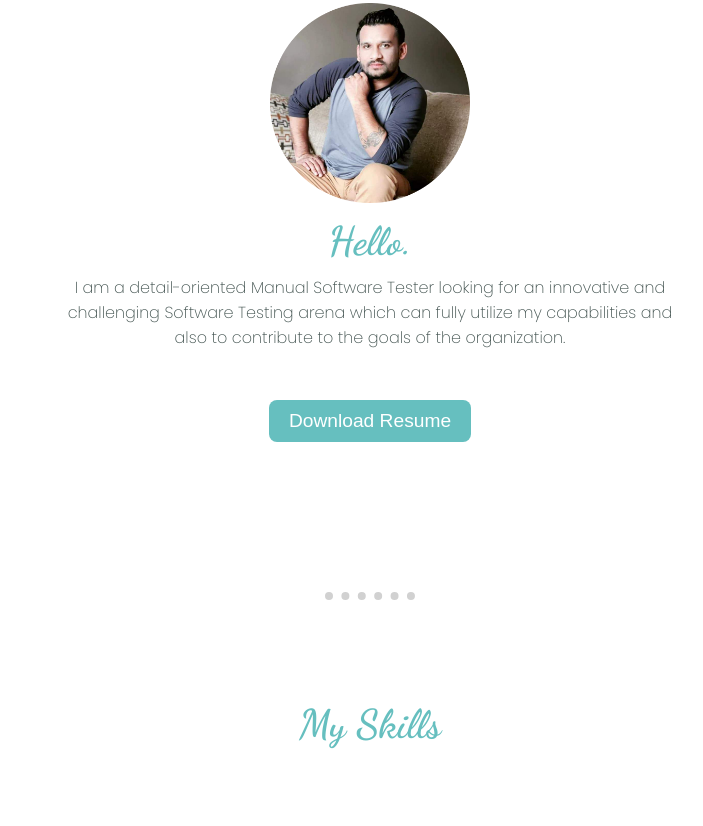
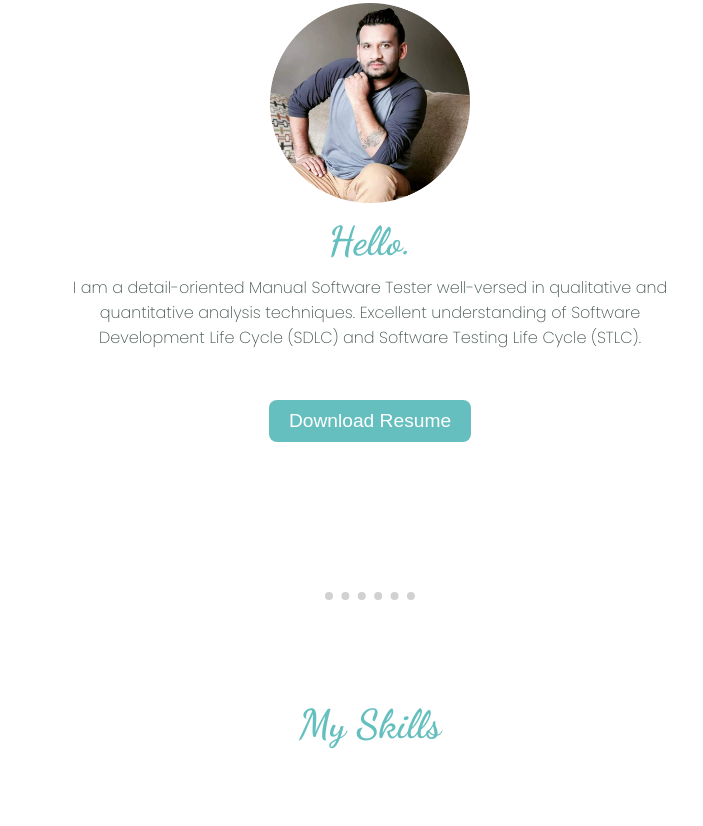
Before and after one commit to bkmanish01/my-site, a plain HTML site: page index.html in a window 1280 px wide. Shown: the part 897-1723 px from the top of the page, without its empty margins (270-973 px from the left). Drawn offline with Linux system fonts and the light colour scheme; a web font is replaced by a local one.

Commit message:
Update index.html
Made changes in about paragraph.

```diff
--- a/index.html
+++ b/index.html
@@ -27,9 +27,8 @@
     <div class="profile">
       <img src="./images/manish-modified.png" alt="profile-img">
       <h2>Hello.</h2>
-      <p>I am a detail-oriented Manual Software Tester looking for an
-        innovative and challenging Software Testing arena which can fully
-      utilize my capabilities and also to contribute to the goals of the organization.</p>
+      <p>I am a detail-oriented Manual Software Tester well-versed in qualitative and quantitative analysis
+        techniques. Excellent understanding of Software Development Life Cycle (SDLC) and Software Testing Life Cycle (STLC).</p>
       <button>
         <a download="" href="./images/Manish_QA_Resume.pdf" class="resume_button">
           Download Resume
```
